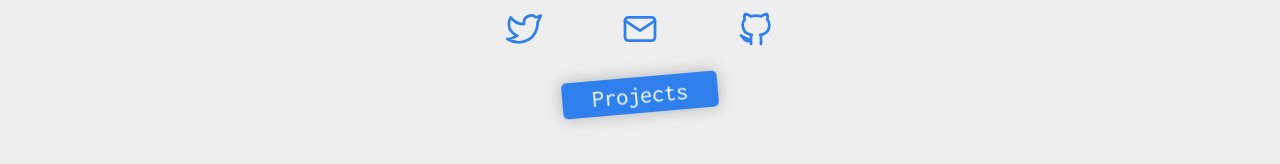
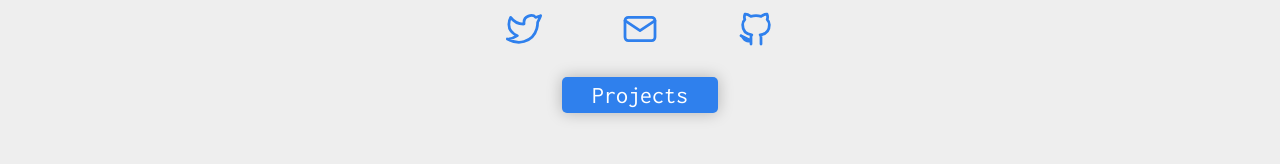
Before and after one commit to sam-621/rogeliosamuel.com, a React app: page / in a window 1280 px wide. Shown: the part 500-664 px from the top of the page. Built offline with nearby package versions, Linux system fonts and the light colour scheme.

Commit message:
[REMOVE] Animations

```diff
--- a/src/styles/molecules/Hero.css
+++ b/src/styles/molecules/Hero.css
@@ -45,27 +45,8 @@
   box-shadow: 0 0 15px 0 rgba(0, 0, 0, 0.25);
   text-decoration: none;
   font-size: 24px;
-  animation-name: projectsButton;
-  animation-duration: 1s;
-  animation-iteration-count: infinite;
 }
-@keyframes projectsButton {
-  0% {
-    transform: rotate(0deg);
-  }
-  25% {
-    transform: rotate(5deg);
-  }
-  50% {
-    transform: rotate(-5deg);
-  }
-  75% {
-    transform: rotate(0deg);
-  }
-  100% {
-    transform: rotate(0deg);
-  }
-}
+
 /* Dark and white mode */
 
 .Hero-hero-img-White {
```
